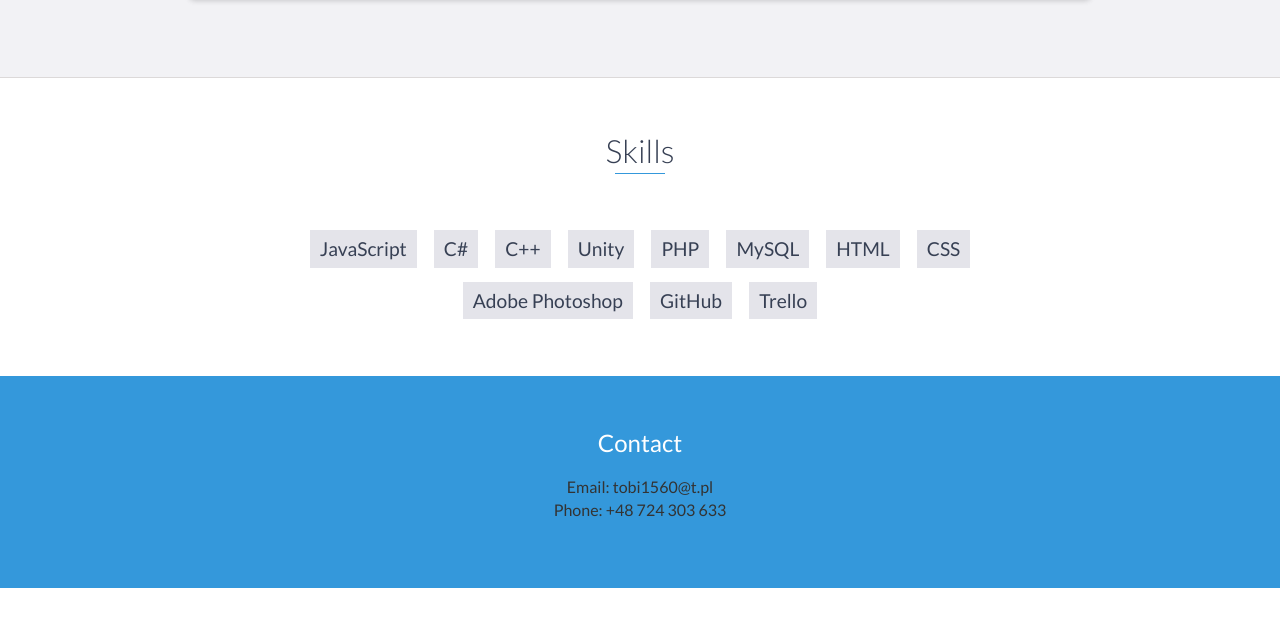
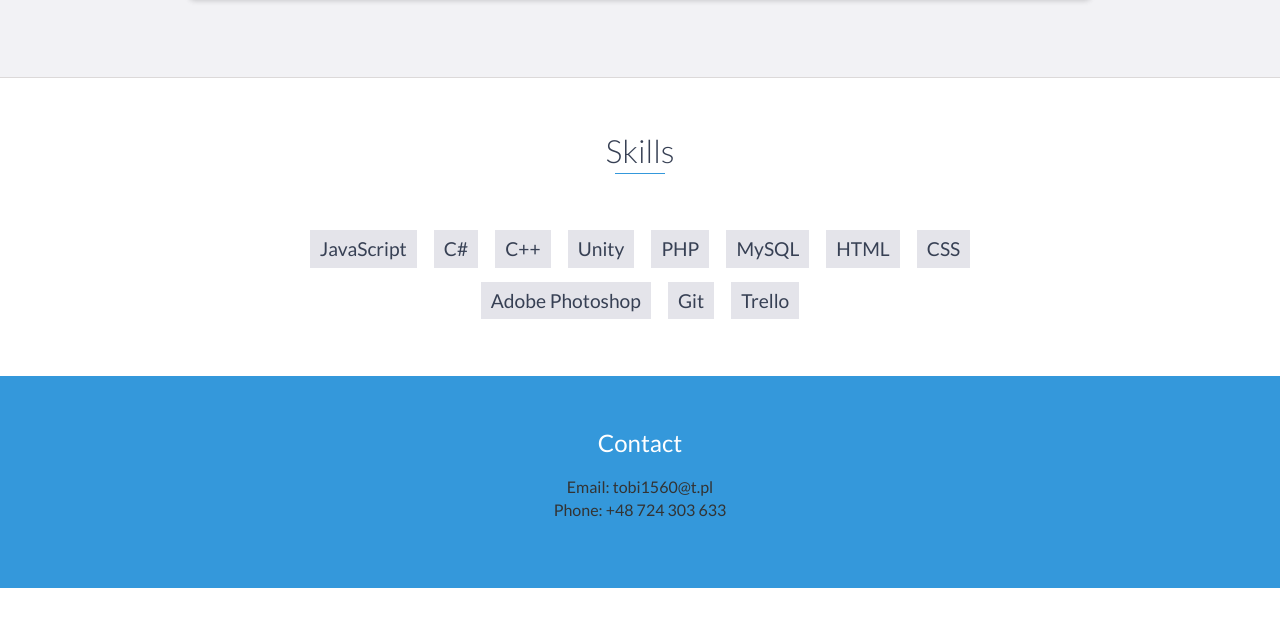
Before and after one commit to soleshhaker/portfolioeng, a website: page index.html in a window 1280 px wide. Shown: the part 2893-3514 px from the top of the page. Drawn offline with nearby package versions, Linux system fonts and the light colour scheme.

Commit message:
change skills section

```diff
--- a/index.html
+++ b/index.html
@@ -191,7 +191,7 @@
 			<li>HTML</li>
 			<li>CSS</li>
 			<li>Adobe Photoshop</li>
-			<li>GitHub</li>
+			<li>Git</li>
 			<li>Trello</li>
         </ul>
     </div>
```
